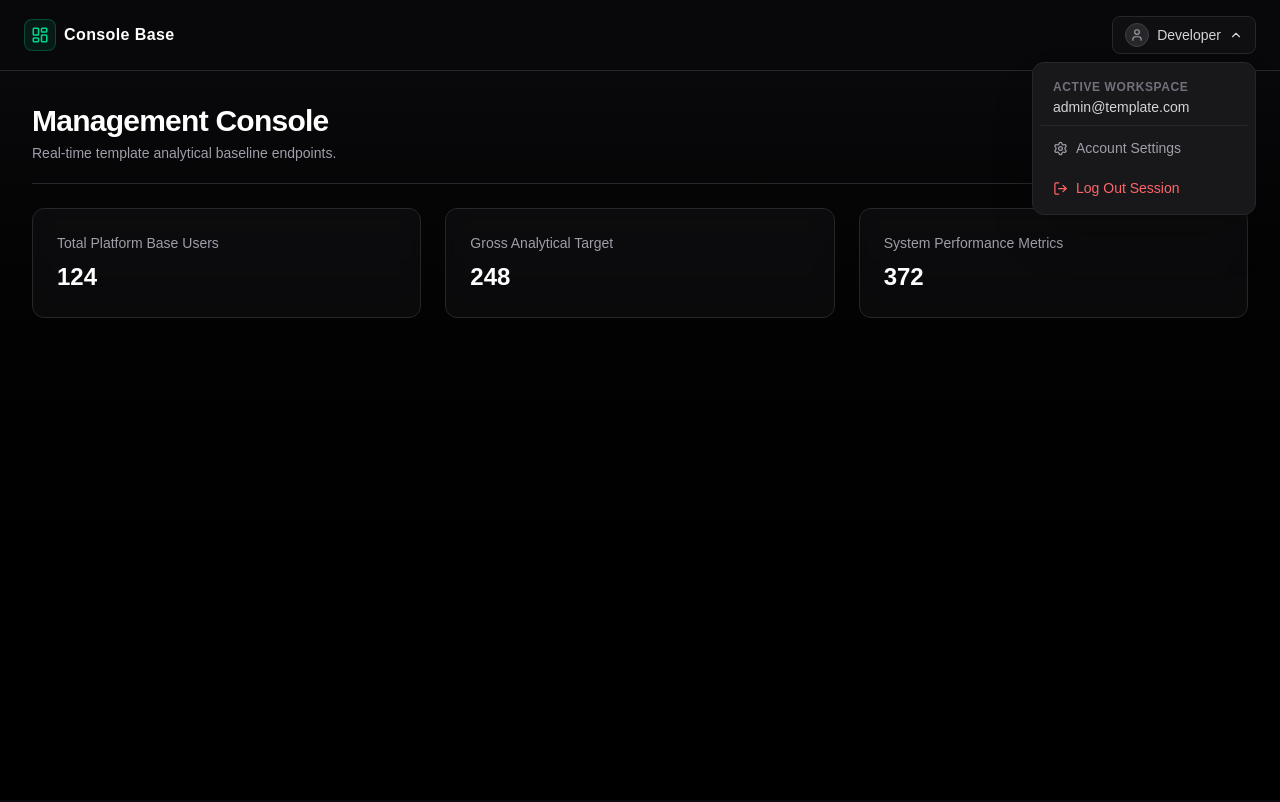
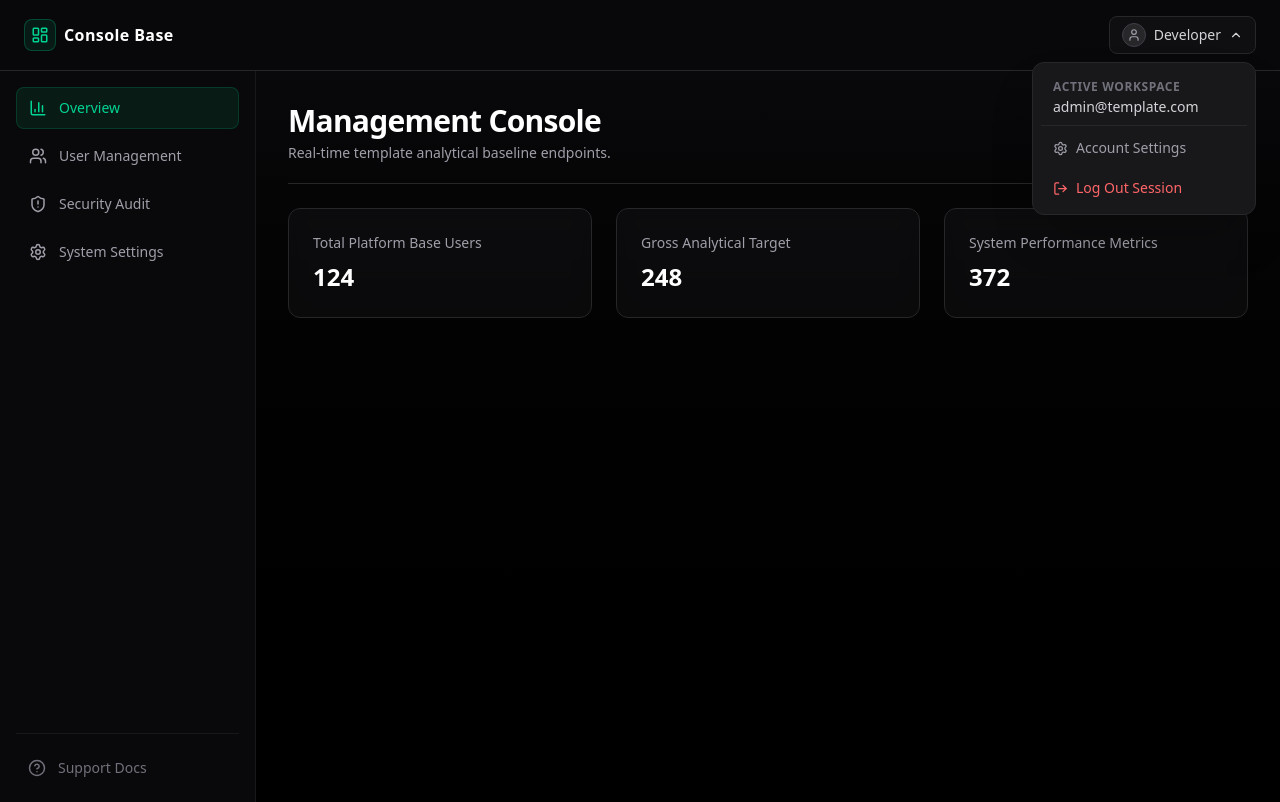
Before and after one commit to satoryuk/open-source-template, a Next.js app: page /dashboard in a window 1280 px wide. Both pictures are taken after a click on the button "Developer". Built offline with nearby package versions, Linux system fonts and the light colour scheme; no server answers.

Commit message:
feat: add responsive DashboardSidebar navigation and connect mobile drawer toggle

```diff
--- a/src/app/(dashboard)/dashboard/layout.tsx
+++ b/src/app/(dashboard)/dashboard/layout.tsx
@@ -1,23 +1,53 @@
-import { auth } from "@/lib/auth";
+"use client";
+
+import React, { useState, useEffect } from "react";
 import DashboardHeader from "@/components/dashboard/DashboardHeader";
+import DashboardSidebar from "@/components/dashboard/DashboardSidebar";
 
-export default async function DashboardLayout({
+export default function DashboardLayout({
   children,
 }: {
   children: React.ReactNode;
 }) {
-  // Fetch authentication credentials server-side inside our layout context wrapper
-  const session = await auth();
+  const [sidebarOpen, setSidebarOpen] = useState(false);
+  const [sessionData, setSessionData] = useState<{ email?: string | null; name?: string | null }>({});
+
+  // Client-side fetch for dynamic header render safely bypassing hybrid server hydration discrepancies
+  useEffect(() => {
+    async function fetchSession() {
+      try {
+        const res = await fetch("/api/auth/session");
+        if (res.ok) {
+          const session = await res.json();
+          if (session?.user) {
+            setSessionData({ email: session.user.email, name: session.user.name });
+          }
+        }
+      } catch (err: unknown) {
+        console.error("Failed to fetch session:", err);
+      }
+    }
+    fetchSession();
+  }, []);
 
   return (
-    <div className="min-h-screen bg-zinc-950 flex flex-col text-zinc-100">
+    <div className="min-h-screen bg-zinc-950 flex flex-col text-zinc-100 font-sans">
+      {/* Responsive Sticky Header Panel */}
       <DashboardHeader
-        userEmail={session?.user?.email}
-        userName={session?.user?.name}
+        userEmail={sessionData.email}
+        userName={sessionData.name}
+        onMenuToggle={() => setSidebarOpen((prev) => !prev)}
       />
-      <main className="flex-1 bg-gradient-to-b from-zinc-950 to-black relative">
-        {children}
-      </main>
+
+      {/* Dual Main Content Grid Panel Split */}
+      <div className="flex flex-1 relative overflow-hidden">
+        <DashboardSidebar isOpen={sidebarOpen} setIsOpen={setSidebarOpen} />
+
+        {/* Core Main Child Page Render Container */}
+        <main className="flex-1 overflow-y-auto bg-gradient-to-b from-zinc-950 to-black relative z-10">
+          {children}
+        </main>
+      </div>
     </div>
   );
 }
--- a/src/components/dashboard/DashboardHeader.tsx
+++ b/src/components/dashboard/DashboardHeader.tsx
@@ -2,31 +2,45 @@
 
 import React, { useState } from "react";
 import { signOut } from "next-auth/react";
-import { User, LogOut, ChevronDown, LayoutDashboard, Settings } from "lucide-react";
+import { User, LogOut, ChevronDown, LayoutDashboard, Settings, Menu } from "lucide-react";
 
 interface HeaderProps {
   userEmail?: string | null;
   userName?: string | null;
+  onMenuToggle: () => void; // Trigger callback added
 }
 
-export default function DashboardHeader({ userEmail, userName }: HeaderProps) {
+export default function DashboardHeader({ userEmail, userName, onMenuToggle }: HeaderProps) {
   const [isOpen, setIsOpen] = useState(false);
 
   return (
-    <header className="w-full bg-zinc-950/80 border-b border-zinc-800 backdrop-blur-md sticky top-0 z-40 px-6 py-4 flex items-center justify-between">
-      {/* Platform Branding Logo */}
-      <div className="flex items-center gap-2 font-semibold text-white tracking-wide">
-        <div className="w-8 h-8 rounded-lg bg-emerald-500/10 border border-emerald-500/30 flex items-center justify-center text-emerald-400">
-          <LayoutDashboard size={18} />
+    <header className="w-full bg-zinc-950/80 border-b border-zinc-800 backdrop-blur-md sticky top-0 z-40 px-4 md:px-6 py-4 flex items-center justify-between">
+
+      {/* Brand Group containing the Mobile Toggle Button */}
+      <div className="flex items-center gap-3">
+        <button
+          type="button"
+          onClick={onMenuToggle}
+          className="p-2 rounded-lg border border-zinc-800 hover:border-zinc-700 bg-zinc-900/30 text-zinc-400 hover:text-white transition-all md:hidden cursor-pointer"
+          aria-label="Toggle navigation menu"
+        >
+          <Menu size={18} />
+        </button>
+
+        <div className="flex items-center gap-2 font-semibold text-white tracking-wide">
+          <div className="w-8 h-8 rounded-lg bg-emerald-500/10 border border-emerald-500/30 flex items-center justify-center text-emerald-400">
+            <LayoutDashboard size={18} />
+          </div>
+          <span className="hidden sm:inline">Console Base</span>
         </div>
-        <span>Console Base</span>
       </div>
 
-      {/* User Session Profile Navigation Dropdown */}
+      {/* Session Navigation Profile Controls */}
       <div className="relative">
         <button
+          type="button"
           onClick={() => setIsOpen(!isOpen)}
-          className="flex items-center gap-2 px-3 py-1.5 rounded-lg border border-zinc-800 hover:border-zinc-700 bg-zinc-900/50 text-zinc-300 hover:text-white transition-all text-sm font-medium"
+          className="flex items-center gap-2 px-3 py-1.5 rounded-lg border border-zinc-800 hover:border-zinc-700 bg-zinc-900/50 text-zinc-300 hover:text-white transition-all text-sm font-medium cursor-pointer"
         >
           <div className="w-6 h-6 rounded-full bg-zinc-800 border border-zinc-700 flex items-center justify-center text-zinc-400">
             <User size={14} />
@@ -35,26 +49,27 @@ export default function DashboardHeader({ userEmail, userName }: HeaderProps) {
           <ChevronDown size={14} className={`transform transition-transform ${isOpen ? "rotate-180" : ""}`} />
         </button>
 
-        {/* Dropdown Card */}
         {isOpen && (
           <>
-            {/* Click Outside Invisible Backdrop overlay */}
             <div className="fixed inset-0 z-40" onClick={() => setIsOpen(false)} />
-
-            <div className="absolute right-0 mt-2 w-56 bg-zinc-900 border border-zinc-800 rounded-xl shadow-2xl p-2 z-50 animate-in fade-in slide-in-from-top-2 duration-150">
+            <div className="absolute right-0 mt-2 w-56 bg-zinc-900 border border-zinc-800 rounded-xl shadow-2xl p-2 z-50">
               <div className="px-3 py-2 border-b border-zinc-800 mb-1">
                 <p className="text-xs font-semibold text-zinc-500 uppercase tracking-wider">Active Workspace</p>
                 <p className="text-sm font-medium text-zinc-300 truncate mt-0.5">{userEmail || "admin@template.com"}</p>
               </div>
 
-              <button className="w-full flex items-center gap-2 px-3 py-2 text-sm text-zinc-400 hover:text-white hover:bg-zinc-800/60 rounded-lg transition-colors text-left">
+              <button
+                type="button"
+                className="w-full flex items-center gap-2 px-3 py-2 text-sm text-zinc-400 hover:text-white hover:bg-zinc-800/60 rounded-lg transition-colors text-left cursor-pointer"
+              >
                 <Settings size={15} />
                 <span>Account Settings</span>
               </button>
 
               <button
+                type="button"
                 onClick={() => signOut({ callbackUrl: "/" })}
-                className="w-full flex items-center gap-2 px-3 py-2 text-sm text-red-400 hover:text-red-300 hover:bg-red-500/10 rounded-lg transition-colors text-left mt-1"
+                className="w-full flex items-center gap-2 px-3 py-2 text-sm text-red-400 hover:text-red-300 hover:bg-red-500/10 rounded-lg transition-colors text-left mt-1 cursor-pointer"
               >
                 <LogOut size={15} />
                 <span>Log Out Session</span>
--- /dev/null
+++ b/src/components/dashboard/DashboardSidebar.tsx
@@ -0,0 +1,91 @@
+"use client";
+
+import React from "react";
+import Link from "next/link";
+import { usePathname } from "next/navigation";
+import { X, BarChart3, Users, Settings, HelpCircle, ShieldAlert } from "lucide-react";
+
+interface SidebarProps {
+  isOpen: boolean;
+  setIsOpen: (isOpen: boolean) => void;
+}
+
+export default function DashboardSidebar({ isOpen, setIsOpen }: SidebarProps) {
+  const pathname = usePathname();
+
+  const menuItems = [
+    { name: "Overview", href: "/dashboard", icon: BarChart3 },
+    { name: "User Management", href: "/dashboard/users", icon: Users },
+    { name: "Security Audit", href: "/dashboard/security", icon: ShieldAlert },
+    { name: "System Settings", href: "/dashboard/settings", icon: Settings },
+  ];
+
+  return (
+    <>
+      {/* 1. Mobile Dark Overlay Backdrop (Visible only when sidebar drawer is pulled out on small screens) */}
+      {isOpen && (
+        <div
+          className="fixed inset-0 bg-black/60 backdrop-blur-sm z-40 md:hidden transition-opacity duration-300"
+          onClick={() => setIsOpen(false)}
+        />
+      )}
+
+      {/* 2. Main Navigation Panel Layout */}
+      <aside className={`
+        fixed inset-y-0 left-0 z-50 w-64 bg-zinc-950 border-r border-zinc-900 p-4 flex flex-col justify-between
+        transform transition-transform duration-300 ease-in-out
+        md:translate-x-0 md:static md:h-[calc(100vh-69px)]
+        ${isOpen ? "translate-x-0" : "-translate-x-full"}
+      `}>
+        <div className="space-y-6">
+          {/* Mobile Menu Header with close action button */}
+          <div className="flex items-center justify-between md:hidden pb-2 border-b border-zinc-900">
+            <span className="text-sm font-semibold text-zinc-400 uppercase tracking-wider">Navigation Menu</span>
+            <button
+              onClick={() => setIsOpen(false)}
+              className="p-1 rounded-lg hover:bg-zinc-900 text-zinc-400 hover:text-white transition-colors cursor-pointer"
+            >
+              <X size={18} />
+            </button>
+          </div>
+
+          {/* Navigation Links Grid */}
+          <nav className="space-y-1.5">
+            {menuItems.map((item) => {
+              const Icon = item.icon;
+              const isActive = pathname === item.href;
+
+              return (
+                <Link
+                  key={item.name}
+                  href={item.href}
+                  onClick={() => setIsOpen(false)} // Auto-collapse drawer on link clicks (Mobile)
+                  className={`
+                    flex items-center gap-3 px-3 py-2.5 rounded-lg text-sm font-medium transition-all duration-200 group relative
+                    ${isActive
+                      ? "bg-emerald-500/10 text-emerald-400 border border-emerald-500/20"
+                      : "text-zinc-400 hover:text-zinc-200 hover:bg-zinc-900/50 border border-transparent"}
+                  `}
+                >
+                  <Icon size={18} className={isActive ? "text-emerald-400" : "text-zinc-400 group-hover:text-zinc-200"} />
+                  <span>{item.name}</span>
+                </Link>
+              );
+            })}
+          </nav>
+        </div>
+
+        {/* Static Bottom Sidebar Widget Footer */}
+        <div className="border-t border-zinc-900 pt-4">
+          <Link
+            href="/dashboard/help"
+            className="flex items-center gap-3 px-3 py-2 rounded-lg text-sm font-medium text-zinc-500 hover:text-zinc-300 transition-colors"
+          >
+            <HelpCircle size={18} />
+            <span>Support Docs</span>
+          </Link>
+        </div>
+      </aside>
+    </>
+  );
+}
```
